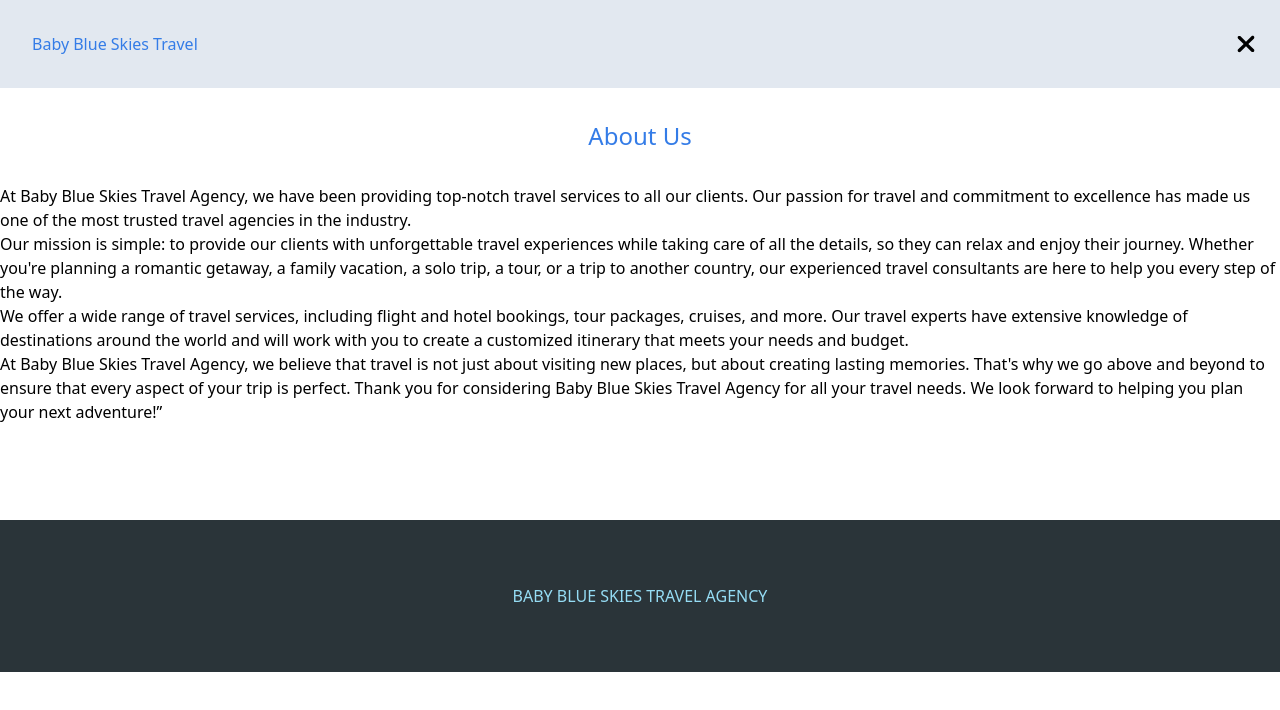
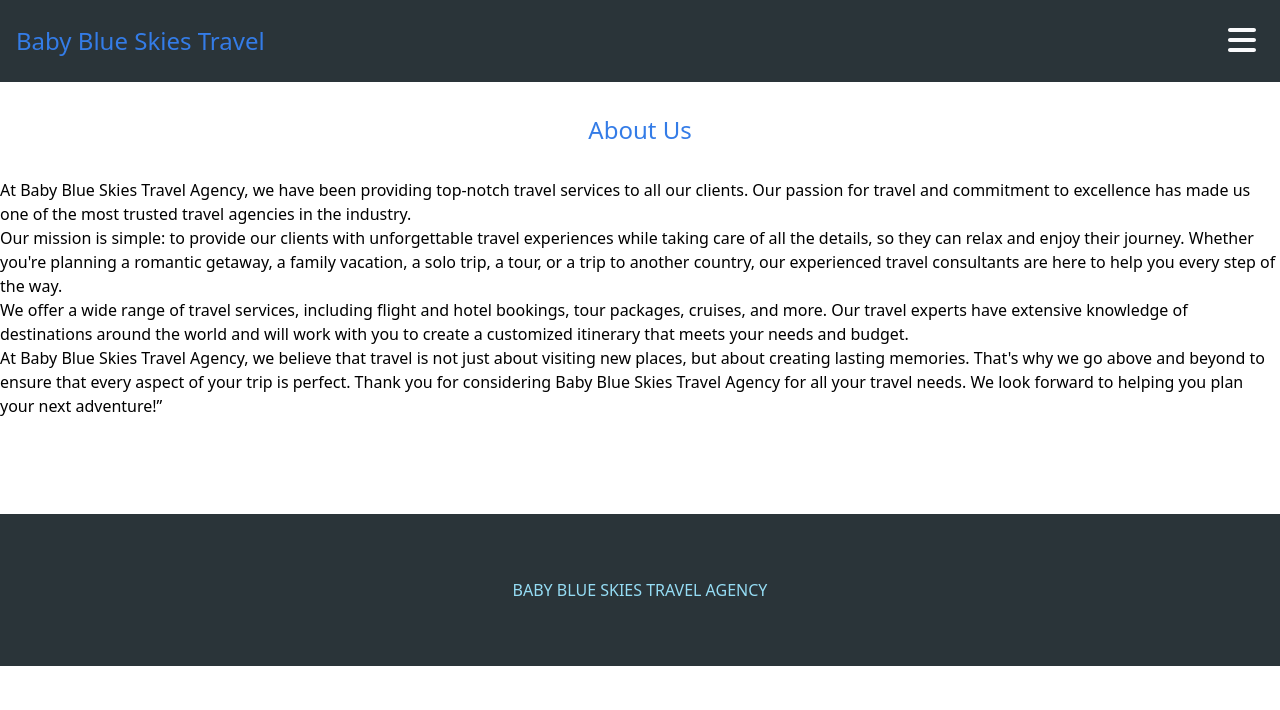
Before and after one commit to RMarmolejo90/Baby-Blue-Skies, a React (Vite) app in the folder front-end/: page /about in a window 1280 px wide. Shown: the top 710 px of the page. Built offline with nearby package versions, Linux system fonts and the light colour scheme.

Commit message:
navbar style

```diff
--- a/front-end/package.json
+++ b/front-end/package.json
@@ -11,6 +11,7 @@
   "dependencies": {
     "@fortawesome/fontawesome-svg-core": "^6.4.0",
     "@fortawesome/free-regular-svg-icons": "^6.4.0",
+    "@fortawesome/free-solid-svg-icons": "^6.4.0",
     "@fortawesome/react-fontawesome": "^0.2.0",
     "babel-plugin-macros": "^3.1.0",
     "formik": "^2.2.9",
--- a/front-end/src/components/navbar.jsx
+++ b/front-end/src/components/navbar.jsx
@@ -2,7 +2,7 @@ import React from 'react'
 import { useState } from 'react'
 import { Link } from 'react-router-dom';
 import { FontAwesomeIcon } from '@fortawesome/react-fontawesome'
-import { faXmarkCircle } from '@fortawesome/free-regular-svg-icons'
+import { faBars } from '@fortawesome/free-solid-svg-icons'
 
 
 
@@ -15,21 +15,19 @@ export default function Navbar() {
     toggleMenu === 'active' ? setToggleMenu('inactive') : setToggleMenu('active');
   }
   return (
-    <div className='p-6 w-screen bg-slate-200 text-primary-dark flex flex-row flex-wrap justify-between items-center'>
-        <h2 className='m-2'>Baby Blue Skies Travel</h2>
-        <div className='ml-auto'>
-          {/* <FontAwesomeIcon icon={faXmarkCircle} style={{color: "#f9f9fb",}} /> */}
-          <img className='w-5 text-primary-light' src="../src/assets/images/xmark-solid.svg" alt="Menu Icon" />
-          <div className={toggleMenu === 'active' ? "rounded-lg bg-dark-shade max-w-md flex-grow" : "hidden" }>
-            <ul className='flex flex-col justify-end items-start p-6'>
-              <li><Link to='/about'>About</Link> </li>
-              <li><Link to='/'>Home</Link></li>
-              <li><a href="https://docs.google.com/forms/d/e/1FAIpQLScvZkBlv69f74k6q7XJ9szgq_JoZR9Nhug3dsN67I06iQ5Neg/viewform" target="_blank" rel="noopener noreferrer">Start a New Trip</a></li>
-              <li><Link to='/contact'>Contact Us</Link></li>
-            </ul>
-          </div>
-        </div>
-
+    <div>
+      <div className='p-2 max-w-screen bg-dark-shade text-primary-dark flex flex-row flex-wrap justify-between items-center'>
+        <h2 className='m-2 text-2xl'>Baby Blue Skies Travel</h2>
+        <button className='ml-auto' onClick={handleMenuToggle}><FontAwesomeIcon className='fa-2x text-white-shade hover:text-secondary-dark m-4' icon={faBars}/></button>
+      </div>
+      <div className={toggleMenu === 'active' ? "flex items-end ml-auto rounded-lg bg-dark-shade max-w-md flex-grow absolute" : "hidden" }>
+        <ul className='flex flex-col justify-end items-start p-6 text-white-shade'>
+          <li className='hover:text-secondary-dark'><Link to='/about'>About</Link> </li>
+          <li className='hover:text-secondary-dark'><Link to='/'>Home</Link></li>
+          <li className='hover:text-secondary-dark'><a href="https://docs.google.com/forms/d/e/1FAIpQLScvZkBlv69f74k6q7XJ9szgq_JoZR9Nhug3dsN67I06iQ5Neg/viewform" target="_blank" rel="noopener noreferrer">Start a New Trip</a></li>
+          <li className='hover:text-secondary-dark'><Link to='/contact'>Contact Us</Link></li>
+        </ul>
+      </div>
     </div>
   )
 }
```
Also changed, not shown: 1 other file (tests, documents, lock files or other folders).
